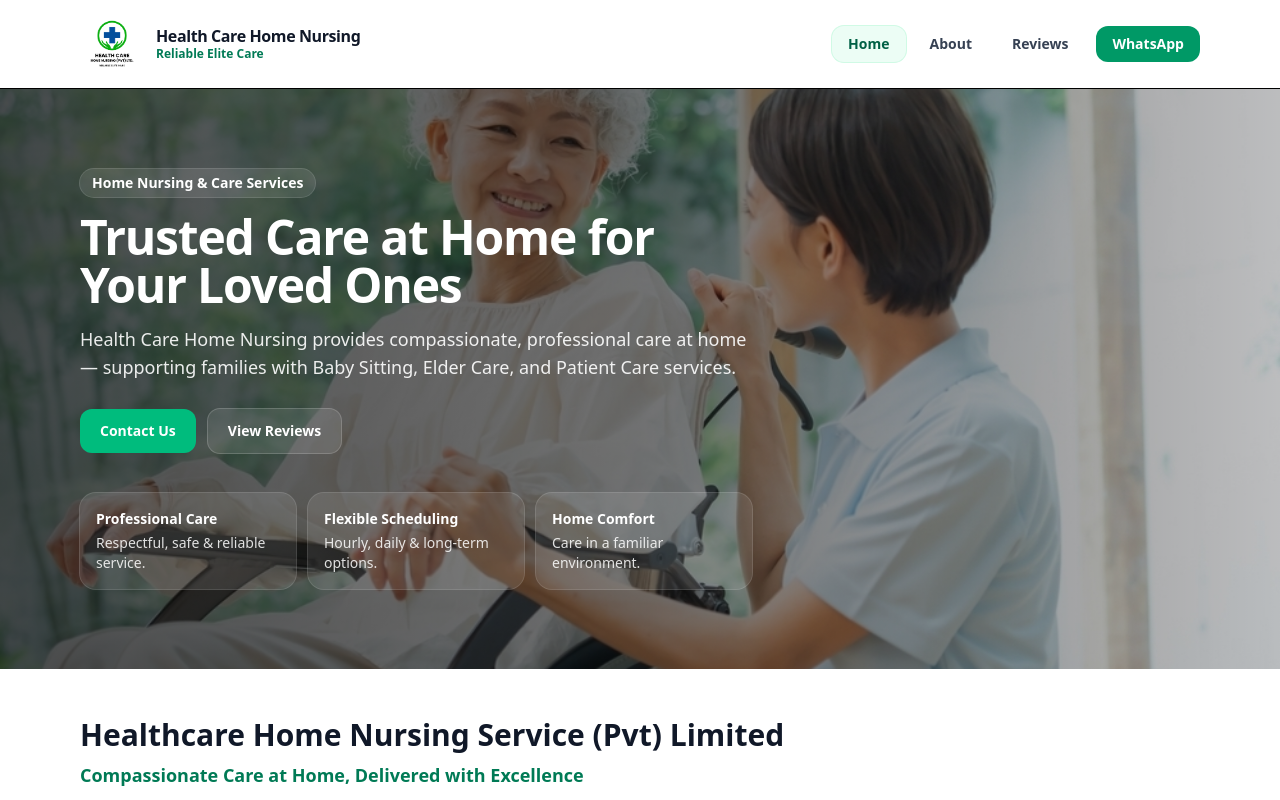
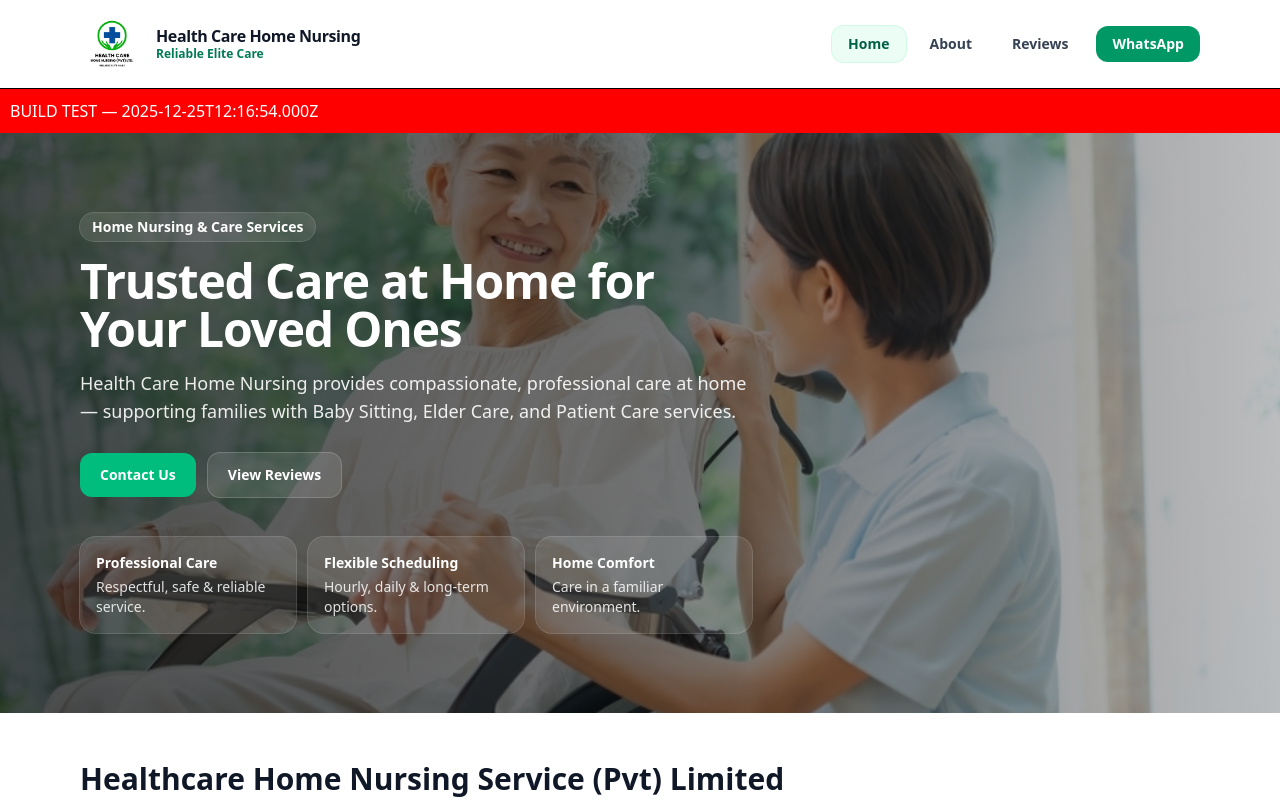
Before and after one commit to Desroo/health-care-home-nursing, a React (Vite) app in the folder client/: page / in a window 1280 px wide. Shown: the top 800 px of the page. Built offline with nearby package versions, Linux system fonts and the light colour scheme; no server answers.

Commit message:
bar
add build test bar

```diff
--- a/client/src/pages/Home.jsx
+++ b/client/src/pages/Home.jsx
@@ -1,12 +1,15 @@
 import { Link } from "react-router-dom";
 
-<p style={{ background: "red", color: "white", padding: 10 }}>
-  BUILD TEST — {new Date().toISOString()}
-</p>
 
 export default function Home() {
   return (
     <main className="bg-white">
+
+      {/* BUILD TEST BAR */}
+      <div style={{ background: "red", color: "white", padding: 10 }}>
+        BUILD TEST — {new Date().toISOString()}
+      </div>
+
       {/* HERO with background image */}
       <section className="relative overflow-hidden">
         <div
```
